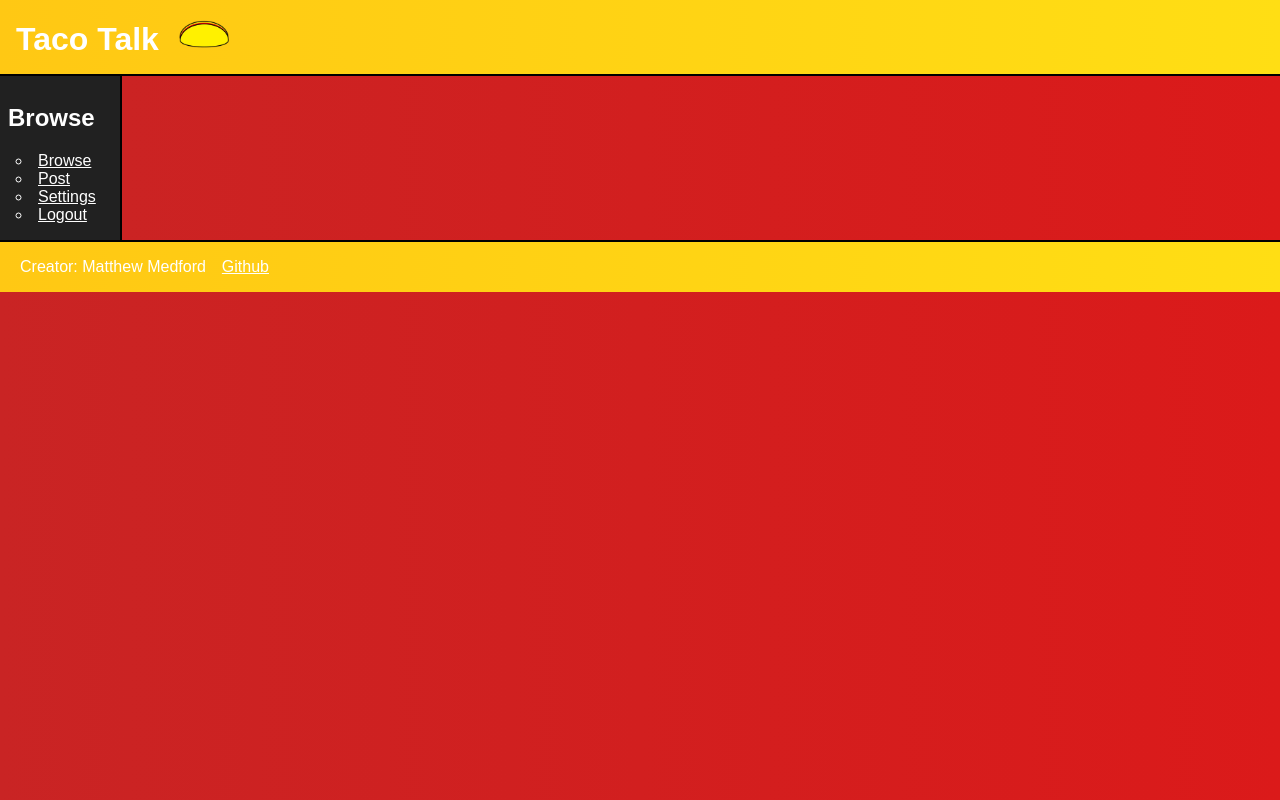
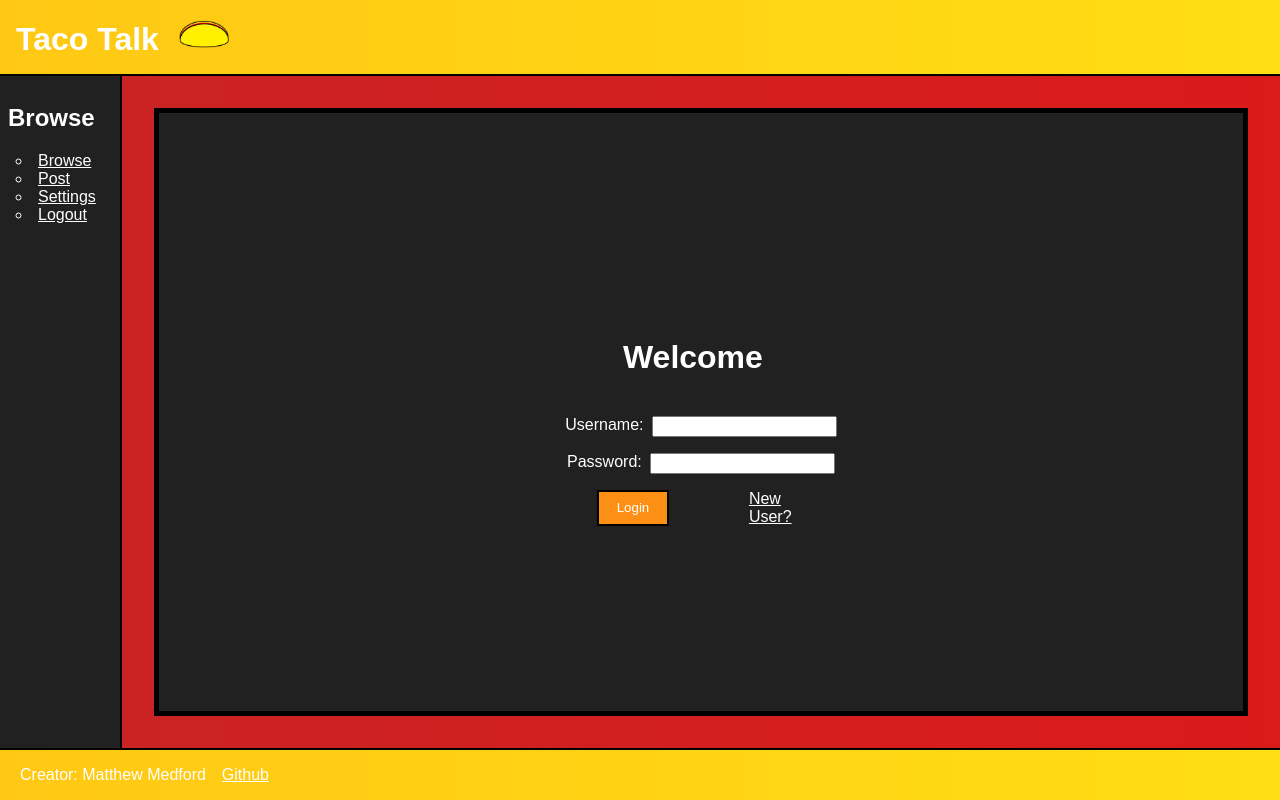
Before and after one commit to slarmoo/Startup, a React (Vite) app: page / in a window 1280 px wide. Built offline with nearby package versions, Linux system fonts and the light colour scheme.

Commit message:
login CSS now working

```diff
--- a/src/app.css
+++ b/src/app.css
@@ -13,7 +13,7 @@ html {
     flex-direction: column;
     background: linear-gradient(to right, #C92424, #DB1A1A);
     margin: 0;
-    height: 100%;
+    height: 100vh;
 }
 
 header {
@@ -51,43 +51,23 @@ li {
     list-style: circle;
 }
 
-.bulk {
-    flex: 1;
-    display: flex;
-    flex-direction: column;
-    justify-content: center;
-    align-items: center;
+.content {
+    align-content: center;
+    justify-self: center;
+    height: 100%;
 }
 
 .text1 {
     margin-right: 0.5em;
 }
 
+input {
+    color: black;
+}
+
 textarea {
     color: black;
 }
-
-@media (orientation: landscape) {
-    .bulk {
-        grid-template-columns: repeat(auto-fill, minmax(250px, 1fr));
-    }
-}
-
-@media (orientation: portrait) {
-    .bulk {
-        grid-template-columns: repeat(1, 400px);
-        align-items: center;
-        justify-content: center;
-    }
-}
-
-.bulk {
-    height: 100%;
-    display: grid;
-    grid-auto-rows: 400px;
-    grid-gap: 1em;
-}
-
 
 .text1 {
     margin-right: 0.5em;
--- a/src/app.jsx
+++ b/src/app.jsx
@@ -22,7 +22,7 @@ function App() {
                 </header>
 
                 <main>
-                    <nav>
+                    <nav className="sidebar">
                         <h2 className="text1">Browse</h2>
                         <h3 id="userName" className="text1">{userName}</h3>
                         <menu>
--- a/src/login/login.css
+++ b/src/login/login.css
@@ -1,72 +1,16 @@
-* {
-    font-family: arial;
-    color: white;
-    box-sizing: border-box;
-}
-
-html {
-    height: 100%;
-}
-
-body {
-    display: flex;
-    flex-direction: column;
-    background: linear-gradient(to right, #C92424, #DB1A1A);
-    margin: 0;
-    height: 100%;
-}
-
-hr {
-    display: none;
-}
-
-header {
-    flex: 0, 70px;
-    background: linear-gradient(to right, #ffC814, #FFDE14);
-    padding: 1em;
-    border-bottom: solid black 2px;
-}
-
-#title {
-    margin-right: 0.5em;
-}
-
-main {
-    flex: 1;
-    display: flex;
-    flex-direction: row;
-}
-
-nav {
-    flex: 0, 100px;
-    background: #212121;
-    padding: 0.5em;
-    border-right: solid black 2px;
-}
-
-menu {
-    padding: 0;
-    margin: 0.5em;
-    justify-content: start;
-    align-items: center;
-}
-
-li {
-    list-style: circle;
-}
-
-.bulk {
+#loginBulk {
     flex: 1;
     display: flex;
     flex-direction: column;
     justify-content: center;
     align-items: center;
+    justify-self: center;
     background-color: #212121;
     border: solid black 5px;
     margin:2em;
 }
 
-.bulk > * {
+#loginBulk > * {
     margin: 0.5em;
     display: flex;
 }
@@ -75,14 +19,6 @@ li {
     font-size: 2em;
     font-weight: bolder;
     margin-bottom:0;
-}
-
-.text1 {
-    margin-right: 0.5em;
-}
-
-input {
-    color: black;
 }
 
 #loginnew {
@@ -103,30 +39,3 @@ input {
     flex:1;
     justify-content: end;
 }
-
-a.link:hover {
-    color: #0e8e12;
-}
-
-a.link2:hover {
-    color: #0e8e12;
-}
-
-a.link {
-    color: white;
-}
-
-a.link2 {
-    color: black;
-}
-
-footer {
-    flex: 0, 30px;
-    background: linear-gradient(to right, #ffC814, #FFDE14);;
-    padding: 1em;
-    border-top: solid black 2px;
-}
-
-footer > * {
-    padding: 0.25em;
-}
--- a/src/login/login.jsx
+++ b/src/login/login.jsx
@@ -2,5 +2,21 @@ import React from 'react';
 import "./login.css"
 
 export function Login() {
-
+    return (
+        <div id="loginBulk">
+            <div id="welcome">
+                <p className="text1">Welcome</p>
+            </div>
+            <div>
+                <label className="text1">Username: </label><input required id="username" />
+            </div>
+            <div>
+                <label className="text1">Password: </label><input type="password" required id="password" />
+            </div>
+            <div id="loginnew">
+                <button id="login" onClick="login()" className="text1">Login</button>
+                <a href="create.html" id="new" className="link">New User?</a>
+            </div>
+        </div>
+    )
 }
```
Lines whose indentation alone changed are shown as unchanged.
